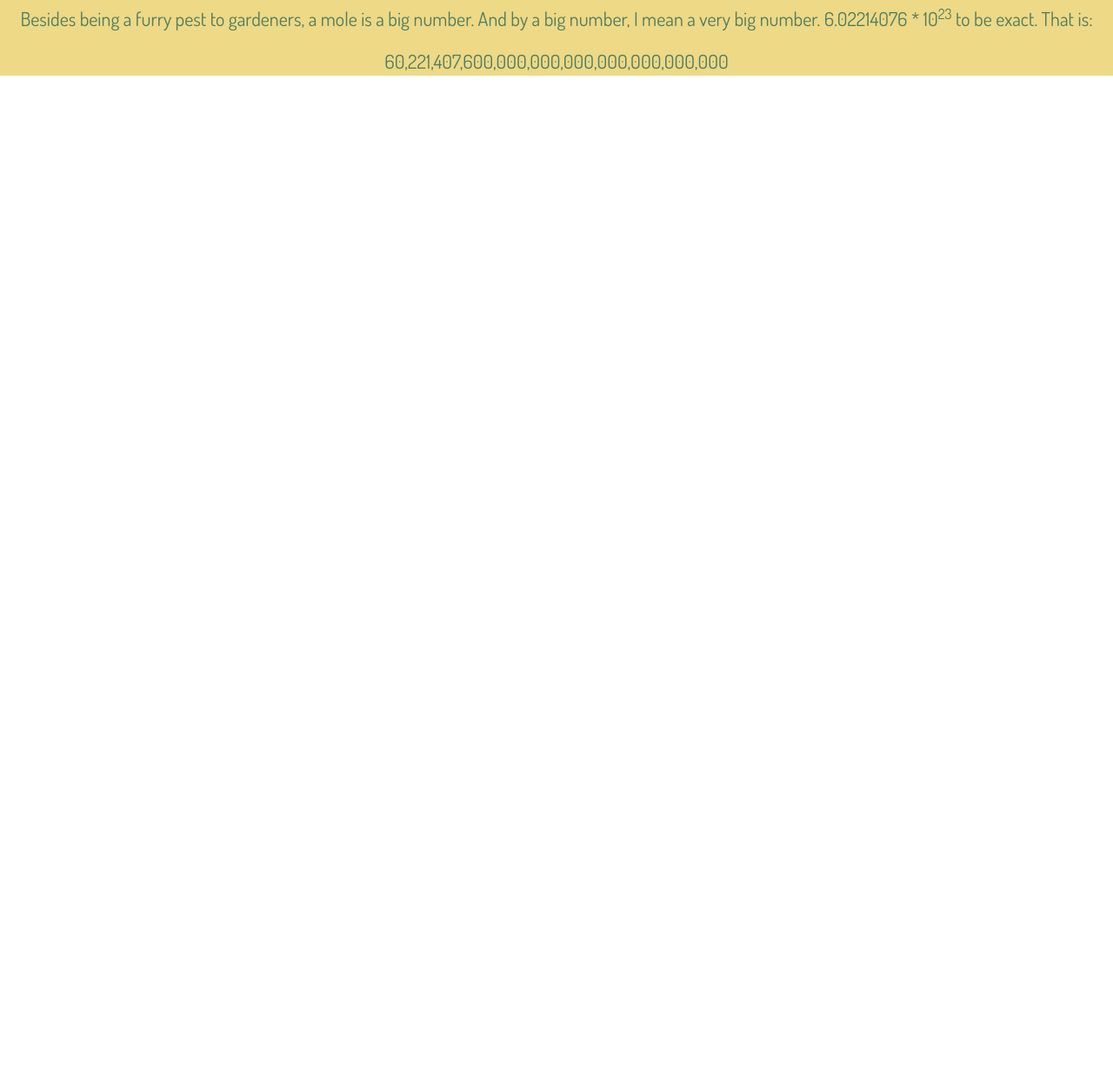
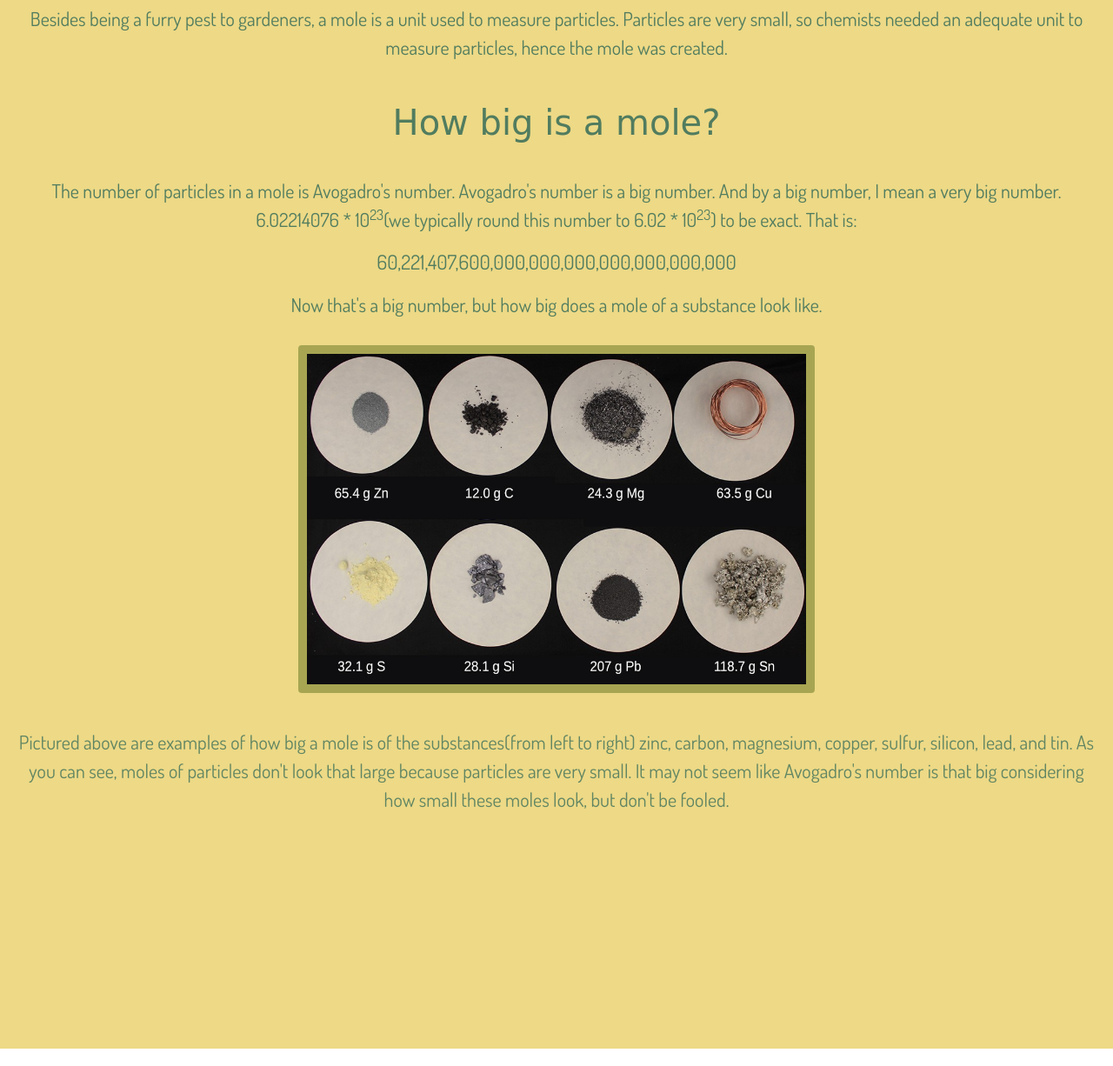
Before and after one commit to BridgetNichols/MoleWebsite, a plain HTML site: page index.html in a window 1280 px wide. Shown: the part 794-2020 px from the top of the page at 87% size. Before the commit the page ends 897 px from the top, so only its background shows below. Drawn offline with nearby package versions, Linux system fonts and the light colour scheme; a web font is replaced by a local one.

Commit message:
Update 3

```diff
--- a/index.css
+++ b/index.css
@@ -4,7 +4,7 @@ h1 {
   font-family: 'Sedgwick Ave', cursive;
 }
 
-p {
+p, li {
   text-align:center;
   color:rgb(81,124,95);
   font-family: 'Dosis', sans-serif;
--- a/index.html
+++ b/index.html
@@ -6,6 +6,7 @@
           <meta charset="utf-8">
           <meta name="viewport" content="width=device-width, initial-scale=1, shrink-to-fit=no">
           <title>History of the Mole</title>
+          <link rel="icon" type="image/x-icon" href="Images/favicon.ico">
 
           <!-- Bootstrap css-->
           <link rel="stylesheet" href="https://stackpath.bootstrapcdn.com/bootstrap/4.4.1/css/bootstrap.min.css" integrity="sha384-Vkoo8x4CGsO3+Hhxv8T/Q5PaXtkKtu6ug5TOeNV6gBiFeWPGFN9MuhOf23Q9Ifjh" crossorigin="anonymous">
@@ -34,8 +35,23 @@
                <center><p class="animated fadeInUp fast" style="animation-delay:.5s;">Mole day is an unofficial holiday celebrated on October 23rd from 6:02am to 6:02pm. It is usually celebrated by chemists, students, and very enthusiastic chemistry teachers, but it can be celebrated by anyone.</p></center>
 
                <center><strong><h1 class="animated fadeInUp fast" style="animation-delay:1s;">What is a mole?</h1></strong></center>
-               <center><p class="animated fadeInUp fast" style="animation-delay:1.5s;">Besides being a furry pest to gardeners, a mole is a big number. And by a big number, I mean a very big number. 6.02214076 * 10<sup>23</sup> to be exact. That is:</p></center>
-               <div class="animated pulse slower infinite" style="animation-delay:2.5s;"><center><p class="animated fadeInUp fast" style="animation-delay:2s;">60,221,407,600,000,000,000,000,000,000,000</p></center></div>
+               <center><p class="animated fadeInUp fast" style="animation-delay:1.5s;">Besides being a furry pest to gardeners, a mole is a unit used to measure particles. Particles are very small, so chemists needed an adequate unit to measure particles, hence the mole was created.</p></center>
+
+               <center><strong><h1 class="animated fadeInUp fast" style="animation-delay:2s;">How big is a mole?</h1></strong></center>
+               <center><p class="animated fadeInUp fast" style="animation-delay:2.5s;">The number of particles in a mole is Avogadro's number. Avogadro's number is a big number. And by a big number, I mean a very big number. 6.02214076 * 10<sup>23</sup>(we typically round this number to 6.02 * 10<sup>23</sup>) to be exact. That is:</p></center>
+               <div class="animated pulse slower infinite" style="animation-delay:3.5s;"><center><p class="animated fadeInUp fast" style="animation-delay:3s;">60,221,407,600,000,000,000,000,000,000,000</p></center></div>
+               <center><p class="animated fadeInUp fast" style="animation-delay:3.5s;">Now that's a big number, but how big does a mole of a substance look like.</p></center>
+               <img src="Images/molesubstances.jpeg" class="animated fadeInUp fast rounded mx-auto d-block" style="animation-delay:4s;height:400px;width:auto;border-style:solid;border-color:rgb(167,165,82);border-width:10px;margin:30px;">
+               <center><p class="animated fadeInUp fast" style="animation-delay:4.5s;">Pictured above are examples of how big a mole is of the substances(from left to right) zinc, carbon, magnesium, copper, sulfur, silicon, lead, and tin. As you can see, moles of particles don't look that large because particles are very small. It may not seem like Avogadro's number is that big considering how small these moles look, but don't be fooled.</p></center>
+               <ul>
+                 <li class="animated fadeInUp fast" style="animation-delay:5s;">If a quanity of marbles equal to Avoagadro's number were spread over the entire Earth, our planet would be covered to a depth of 3 miles.</li>
+                 <li class="animated fadeInUp fast" style="animation-delay:5.5s;">There are around 6.6 billion people on Earth. To equal the population of Avogadro's number, we'd need 9.12 * 10<sup>13</sup> Earths.</li>
+                 <li class="animated fadeInUp fast" style="animation-delay:6s;">If you had Avogadro's number in money, you could spend $800 billion a day and not run out of money for 2.06*10<sup>9</sup> years.</li>
+               </ul>
+
+               <center><strong><h1 class="animated fadeInUp fast" style="animation-delay:6.5s">Why do we use moles?</h1></strong></center>
+               <center><p class="animated fadeInUp fast" style="animation-delay:7s;">As was stated before,</p></center>
+
           </div>
 
      </body>
```
Also changed, not shown: Images/favicon.ico (added), Images/molesubstances.jpeg (added), 2 other files.
